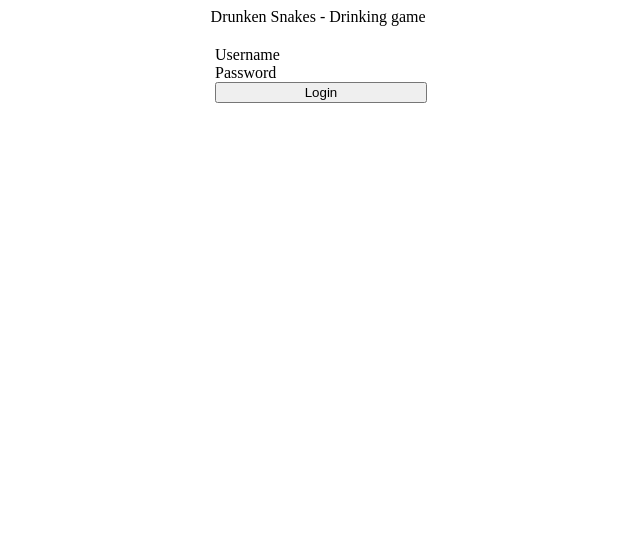
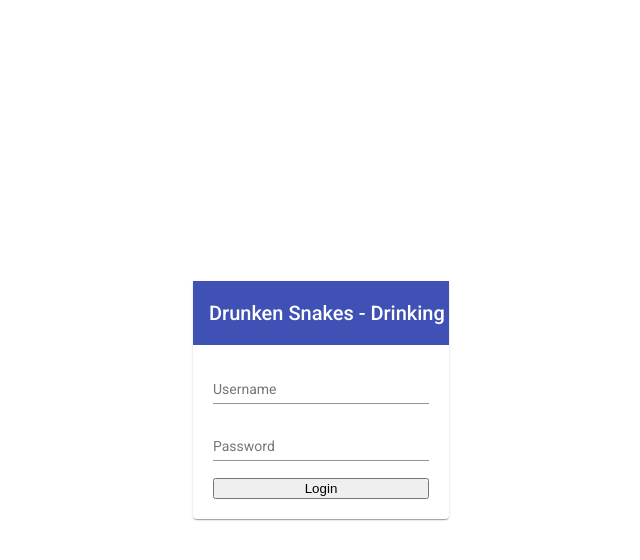
Before and after one commit to banan72/DevOps2022, an Angular app in the folder FrontendHappy/: page / in a window 1280 px wide. Shown: the top 560 px of the page, without its empty margins (319-959 px from the left). Built offline with nearby package versions, Linux system fonts and the light colour scheme.

Commit message:
PLs work

```diff
--- a/FrontendHappy/angular.json
+++ b/FrontendHappy/angular.json
@@ -27,6 +27,7 @@
               "src/assets"
             ],
             "styles": [
+              "./node_modules/@angular/material/prebuilt-themes/indigo-pink.css",
               "src/styles.css"
             ],
             "scripts": []
@@ -94,6 +95,7 @@
               "src/assets"
             ],
             "styles": [
+              "./node_modules/@angular/material/prebuilt-themes/indigo-pink.css",
               "src/styles.css"
             ],
             "scripts": []
--- a/FrontendHappy/package.json
+++ b/FrontendHappy/package.json
@@ -11,10 +11,13 @@
   "private": true,
   "dependencies": {
     "@angular/animations": "~13.2.0",
+    "@angular/cdk": "^13.2.3",
     "@angular/common": "~13.2.0",
     "@angular/compiler": "~13.2.0",
     "@angular/core": "~13.2.0",
+    "@angular/flex-layout": "^13.0.0-beta.38",
     "@angular/forms": "~13.2.0",
+    "@angular/material": "^13.2.3",
     "@angular/platform-browser": "~13.2.0",
     "@angular/platform-browser-dynamic": "~13.2.0",
     "@angular/router": "~13.2.0",
--- a/FrontendHappy/src/index.html
+++ b/FrontendHappy/src/index.html
@@ -6,8 +6,11 @@
   <base href="/">
   <meta name="viewport" content="width=device-width, initial-scale=1">
   <link rel="icon" type="image/x-icon" href="favicon.ico">
+  <link rel="preconnect" href="https://fonts.gstatic.com">
+  <link href="https://fonts.googleapis.com/css2?family=Roboto:wght@300;400;500&display=swap" rel="stylesheet">
+  <link href="https://fonts.googleapis.com/icon?family=Material+Icons" rel="stylesheet">
 </head>
-<body>
+<body class="mat-typography">
   <app-root></app-root>
 </body>
 </html>
--- a/FrontendHappy/src/styles.css
+++ b/FrontendHappy/src/styles.css
@@ -1 +1,4 @@
 /* You can add global styles to this file, and also import other style files */
+
+html, body { height: 100%; }
+body { margin: 0; font-family: Roboto, "Helvetica Neue", sans-serif; }
```
Also changed, not shown: 1 other file (tests, documents, lock files or other folders).
